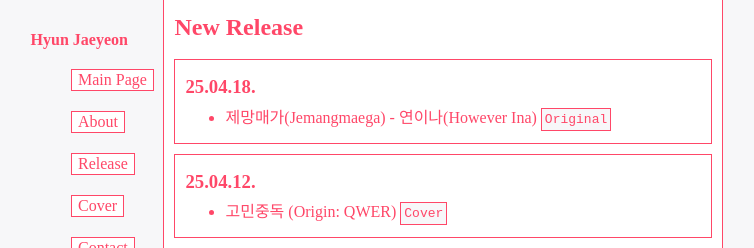
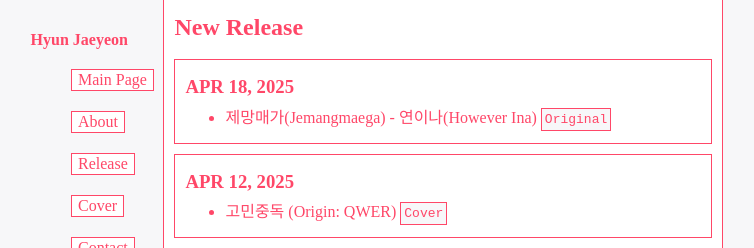
Before and after one commit to jyhyun1008/music-portfolio, a Nuxt app: page / in a window 1280 px wide. Shown: the part 255-503 px from the top of the page, without its empty margins (258-1012 px from the left). Built offline with nearby package versions, Linux system fonts and the light colour scheme; a web font is replaced by a local one.

Commit message:
날짜 형식 수정(영어식으로 ㅡㅡ)

```diff
--- a/pages/cover.vue
+++ b/pages/cover.vue
@@ -10,7 +10,7 @@ import { LearnMore } from '../.nuxt/components';
             <div id="news">
                 <h2>Cover</h2>
                 <div class="content">
-                    <h3>25.04.12.</h3>
+                    <h3>APR 12, 2025</h3>
                     <ul>
                         <li>고민중독 (Origin: QWER) <code>K-Pop</code>
                             <iframe width="100%" style="aspect-ratio: 16 / 9" src="https://www.youtube.com/embed/5gtRxFOqF2U" title="YouTube video player" frameborder="0" allow="accelerometer; autoplay; clipboard-write; encrypted-media; gyroscope; picture-in-picture; web-share" referrerpolicy="strict-origin-when-cross-origin" allowfullscreen></iframe>
@@ -18,7 +18,7 @@ import { LearnMore } from '../.nuxt/components';
                     </ul>
                 </div>
                 <div class="content">
-                    <h3>25.04.06.</h3>
+                    <h3>APR 06, 2025</h3>
                     <ul>
                         <li>だから僕は音楽を辞めた (Origin: ヨルシカ) <code>J-Pop</code>
                             <iframe width="100%" style="aspect-ratio: 16 / 9" src="https://www.youtube.com/embed/OGkMVfxaHfU" title="YouTube video player" frameborder="0" allow="accelerometer; autoplay; clipboard-write; encrypted-media; gyroscope; picture-in-picture; web-share" referrerpolicy="strict-origin-when-cross-origin" allowfullscreen></iframe>
@@ -27,7 +27,7 @@ import { LearnMore } from '../.nuxt/components';
                 </div>
 
                 <div class="content">
-                    <h3>25.03.30.</h3>
+                    <h3>MAR 30, 2025</h3>
                     <ul>
                         <li>Imprisoned XII (Origin: Ave Musica) <code>Anime</code>
                             <iframe width="100%" style="aspect-ratio: 16 / 9" src="https://www.youtube.com/embed/4lKxDmSfBxA" title="YouTube video player" frameborder="0" allow="accelerometer; autoplay; clipboard-write; encrypted-media; gyroscope; picture-in-picture; web-share" referrerpolicy="strict-origin-when-cross-origin" allowfullscreen></iframe>
@@ -35,7 +35,7 @@ import { LearnMore } from '../.nuxt/components';
                     </ul>
                 </div>
                 <div class="content">
-                    <h3>25.03.23.</h3>
+                    <h3>MAR 23, 2025</h3>
                     <ul>
                         <li>私、アイドル宣言 (Origin: HoneyWorks) <code>J-pop</code>
                             <iframe width="100%" style="aspect-ratio: 16 / 9" src="https://www.youtube.com/embed/ua-LTgzpf_c" title="YouTube video player" frameborder="0" allow="accelerometer; autoplay; clipboard-write; encrypted-media; gyroscope; picture-in-picture; web-share" referrerpolicy="strict-origin-when-cross-origin" allowfullscreen></iframe>
@@ -43,7 +43,7 @@ import { LearnMore } from '../.nuxt/components';
                     </ul>
                 </div>
                 <div class="content">
-                    <h3>25.03.11.</h3>
+                    <h3>MAR 11, 2025</h3>
                     <ul>
                         <li>キズナミュージック♪  (Origin: Poppin' Party) <code>Anime</code>
                             <iframe width="100%" style="aspect-ratio: 16 / 9" src="https://www.youtube.com/embed/NLZa9x9VWYg" title="YouTube video player" frameborder="0" allow="accelerometer; autoplay; clipboard-write; encrypted-media; gyroscope; picture-in-picture; web-share" referrerpolicy="strict-origin-when-cross-origin" allowfullscreen></iframe>
@@ -52,7 +52,7 @@ import { LearnMore } from '../.nuxt/components';
                 </div>
 
                 <div class="content">
-                    <h3>25.03.04.</h3>
+                    <h3>MAR 04, 2025</h3>
                     <ul>
                         <li>太陽は何度でも (Origin: NGT48) <code>J-Pop</code>
                             <iframe width="100%" style="aspect-ratio: 16 / 9" src="https://www.youtube.com/embed/Tl9XYm8Q2yE" title="YouTube video player" frameborder="0" allow="accelerometer; autoplay; clipboard-write; encrypted-media; gyroscope; picture-in-picture; web-share" referrerpolicy="strict-origin-when-cross-origin" allowfullscreen></iframe>
@@ -61,7 +61,7 @@ import { LearnMore } from '../.nuxt/components';
                 </div>
 
                 <div class="content">
-                    <h3>25.03.02.</h3>
+                    <h3>MAR 02, 2025</h3>
                     <ul>
                         <li>ガーネット (Origin: 奥華子) <code>J-Pop</code>
                             <iframe width="100%" style="aspect-ratio: 16 / 9" src="https://www.youtube.com/embed/zqh2mru8Oy8" title="YouTube video player" frameborder="0" allow="accelerometer; autoplay; clipboard-write; encrypted-media; gyroscope; picture-in-picture; web-share" referrerpolicy="strict-origin-when-cross-origin" allowfullscreen></iframe>
--- a/pages/index.vue
+++ b/pages/index.vue
@@ -10,13 +10,13 @@ import { LearnMore } from '../.nuxt/components';
             <div id="news">
                 <h2>New Release</h2>
                 <div class="content">
-                    <h3>25.04.18.</h3>
+                    <h3>APR 18, 2025</h3>
                     <ul>
                         <li>제망매가(Jemangmaega) - 연이나(However Ina) <code>Original</code></li>
                     </ul>
                 </div>
                 <div class="content">
-                    <h3>25.04.12.</h3>
+                    <h3>APR 12, 2025</h3>
                     <ul>
                         <li>고민중독 (Origin: QWER) <code>Cover</code></li>
                     </ul>
--- a/pages/release.vue
+++ b/pages/release.vue
@@ -10,7 +10,7 @@ import { LearnMore } from '../.nuxt/components';
             <div id="news">
                 <h2>Release</h2>
                 <div class="content">
-                    <h3>25.04.12.</h3>
+                    <h3>APR 18, 2025</h3>
                     <ul>
                         <li>제망매가(Jemangmaega)
                             <iframe width="100%" style="aspect-ratio: 1" src="https://www.youtube.com/embed/kpiNzO5pnqA" title="YouTube video player" frameborder="0" allow="accelerometer; autoplay; clipboard-write; encrypted-media; gyroscope; picture-in-picture; web-share" referrerpolicy="strict-origin-when-cross-origin" allowfullscreen></iframe>
```
